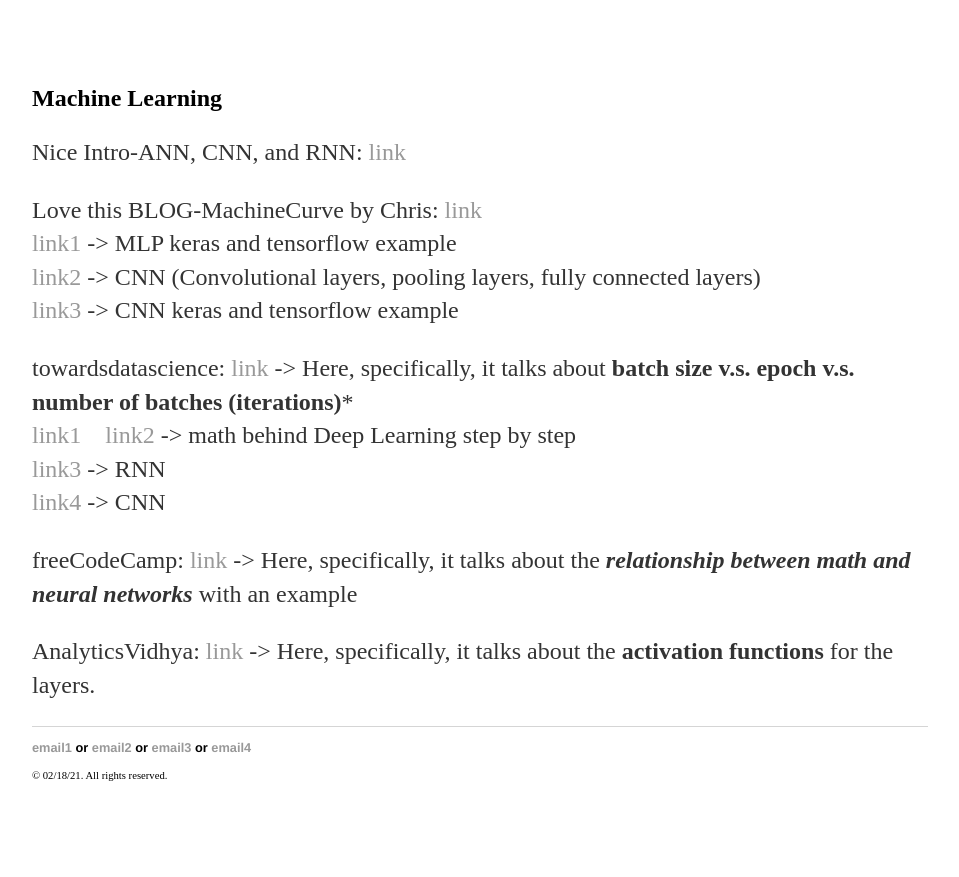
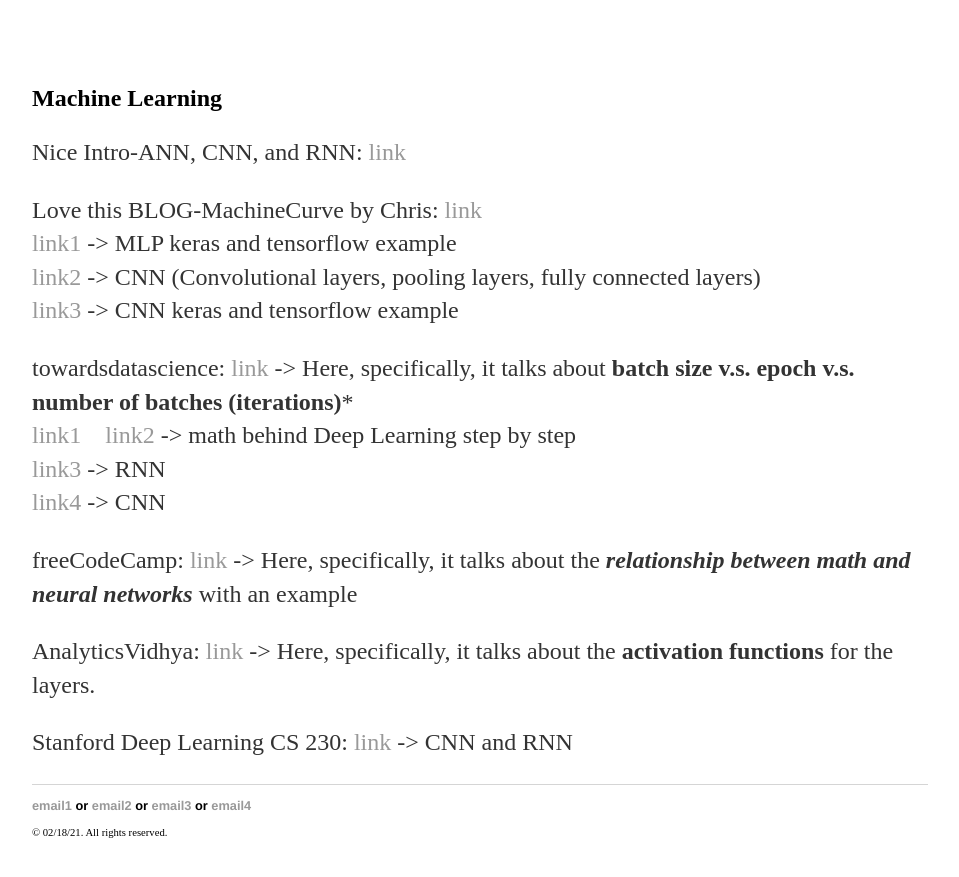
Before and after one commit to yjkweon24/yjkweon24.github.io, a Jekyll site: the page built from _posts/2019-03-16-Academic.md, in a window 1280 px wide and 900 px high, scrolled down 1347 px. Shown: the top 877 px of the window, without its empty margins (160-1119 px from the left). Built offline with Jekyll 4.4.1, drawn with Linux system fonts in a browser that asks for light colours; before the commit the page ends 2190 px from its top, so only the background shows below that.

Commit message:
Update 2019-03-16-Academic.md

```diff
--- a/_posts/2019-03-16-Academic.md
+++ b/_posts/2019-03-16-Academic.md
@@ -50,3 +50,5 @@
 freeCodeCamp: [link](https://www.freecodecamp.org/news/connections-between-deep-learning-physics-and-pure-mathematics-part-i-947abeb3a5dd/) -> Here, specifically, it talks about the ***relationship between math and neural networks*** with an example
 
 AnalyticsVidhya: [link](https://www.analyticsvidhya.com/blog/2020/01/fundamentals-deep-learning-activation-functions-when-to-use-them/#:~:text=The%20main%20advantage%20of%20using,neurons%20at%20the%20same%20time.&text=Due%20to%20this%20reason%2C%20during,neurons%20which%20never%20get%20activated.) -> Here, specifically, it talks about the **activation functions** for the layers.
+
+Stanford Deep Learning CS 230: [link](https://stanford.edu/~shervine/teaching/cs-230/cheatsheet-convolutional-neural-networks) -> CNN and RNN
```
